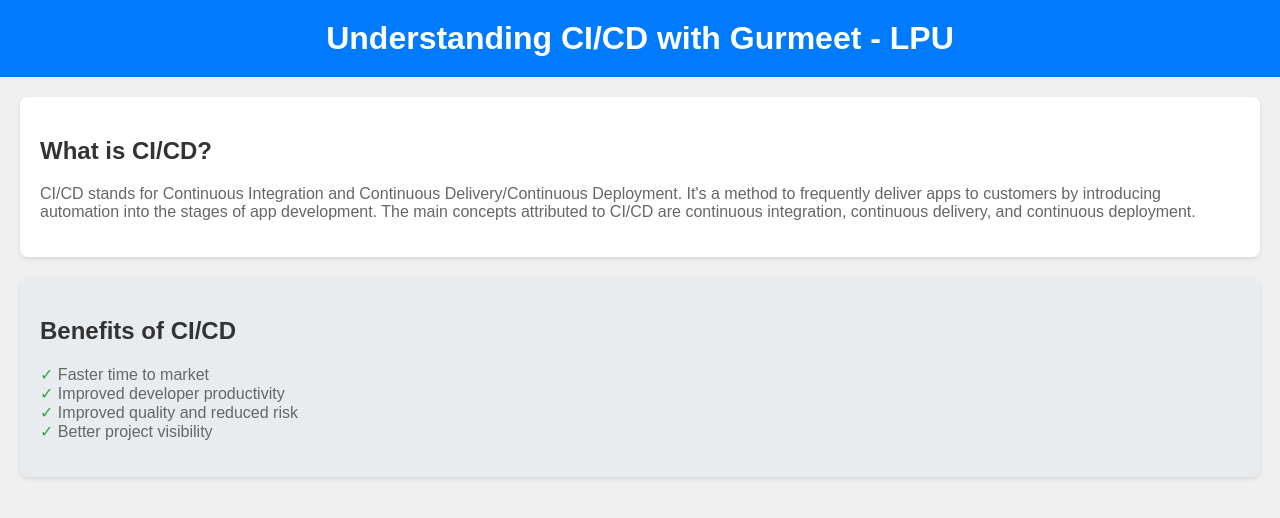
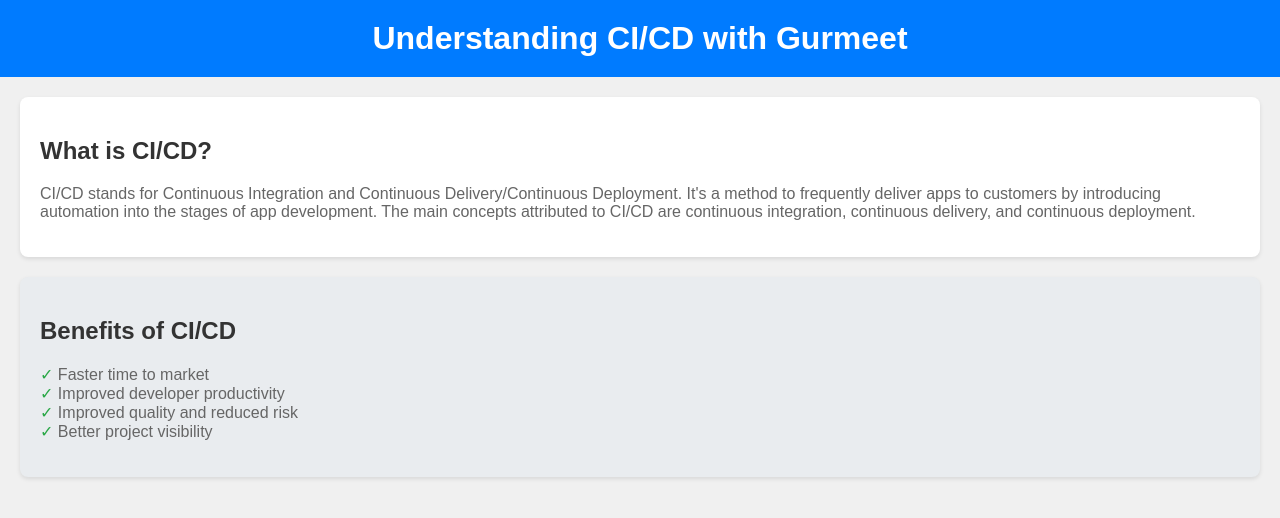
Before and after one commit to scifigurmeet/reels, a plain HTML site: page index.html in a window 1280 px wide. Drawn offline with Linux system fonts and the light colour scheme.

Commit message:
Update index.html

```diff
--- a/index.html
+++ b/index.html
@@ -8,7 +8,7 @@
 </head>
 <body>
     <header>
-        <h1>Understanding CI/CD with Gurmeet - LPU</h1>
+        <h1>Understanding CI/CD with Gurmeet</h1>
     </header>
     <section id="ci-cd-intro">
         <h2>What is CI/CD?</h2>
```
